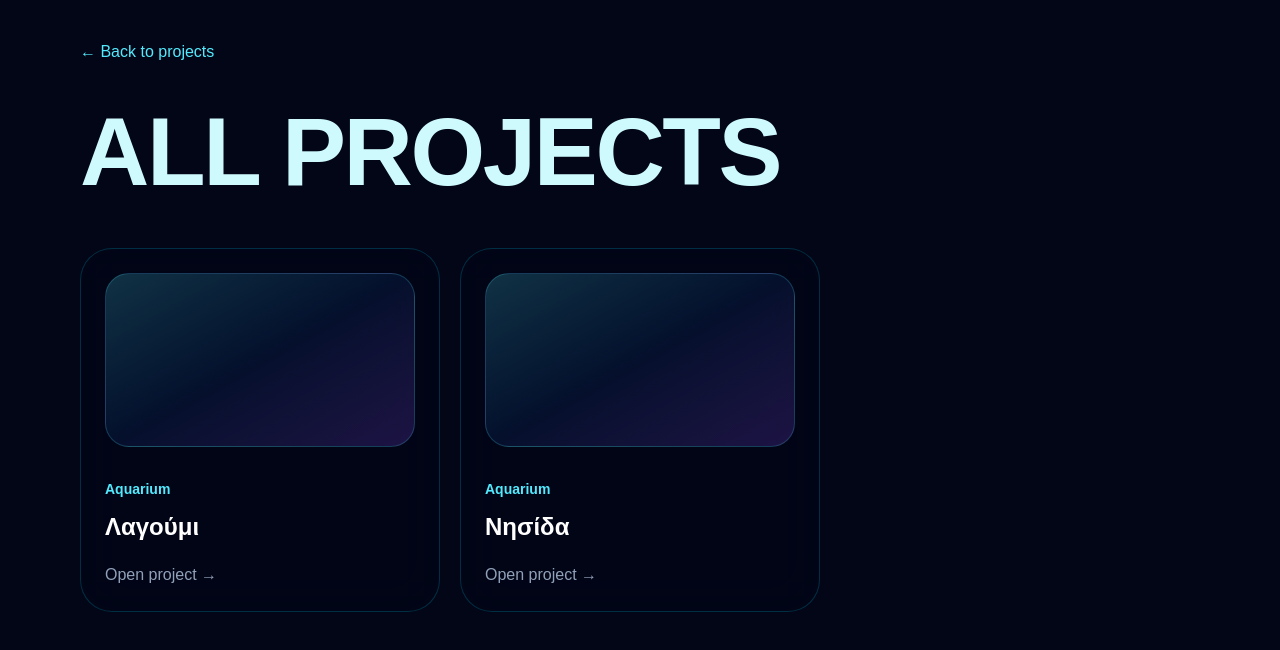
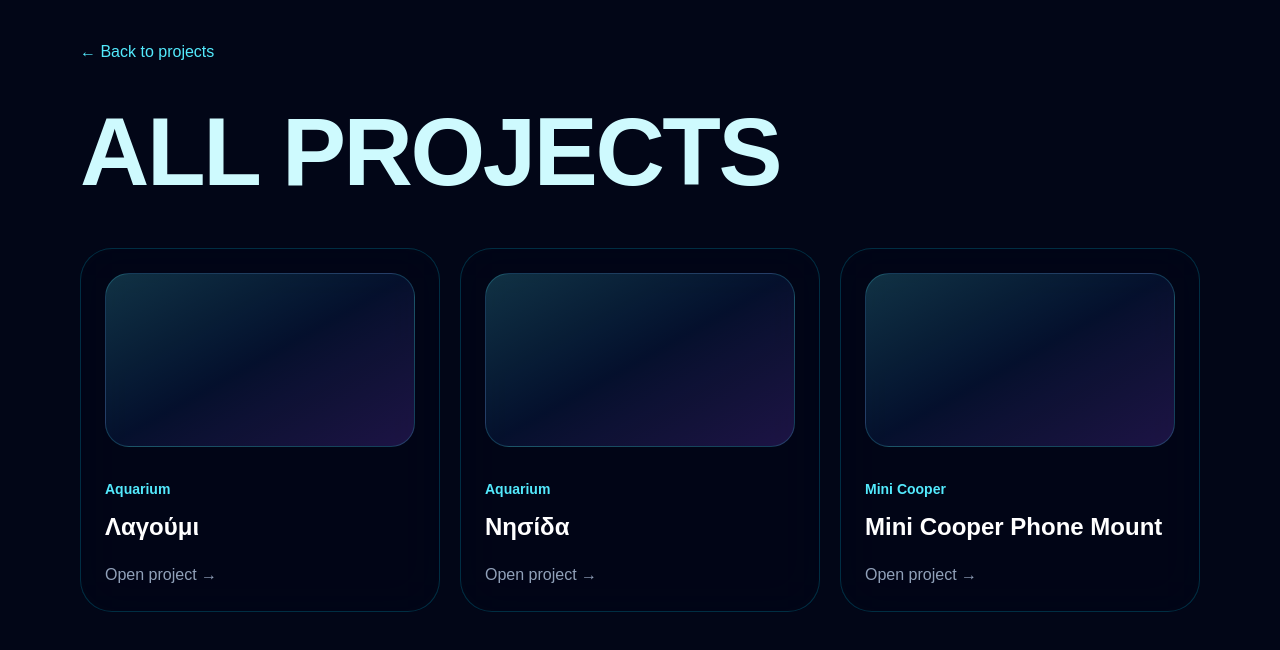
Before and after one commit to FotisVal/phivimakes-site, a Next.js app: page /projects/all in a window 1280 px wide. Shown: the top 650 px of the page. Built offline with nearby package versions, Linux system fonts and the light colour scheme.

Commit message:
Updated PROJECTS4

```diff
--- a/data/projects.ts
+++ b/data/projects.ts
@@ -3,20 +3,25 @@ export const allProjects = [
     title: "Λαγούμι",
     type: "Aquarium",
     category: "aquarium",
-    slug: "lagoumi",
     href: "/projects/aquarium/lagoumi",
     date: "2026-05-08",
-    description:
-      "3D printed aquarium cave structure designed for fish shelter and aquascaping.",
   },
   {
     title: "Νησίδα",
     type: "Aquarium",
     category: "aquarium",
-    slug: "nisida",
     href: "/projects/aquarium/nisida",
     date: "2026-05-07",
-    description:
-      "Floating-style aquarium island concept with custom rock and plant support.",
+  },
+  {
+    title: "Mini Cooper Phone Mount",
+    type: "Mini Cooper",
+    category: "mini-cooper",
+    href: "/projects/mini-cooper/phone-mount",
+    date: "2026-05-06",
   },
 ];
+
+export const latestProjects = [...allProjects]
+  .sort((a, b) => b.date.localeCompare(a.date))
+  .slice(0, 3);
```
